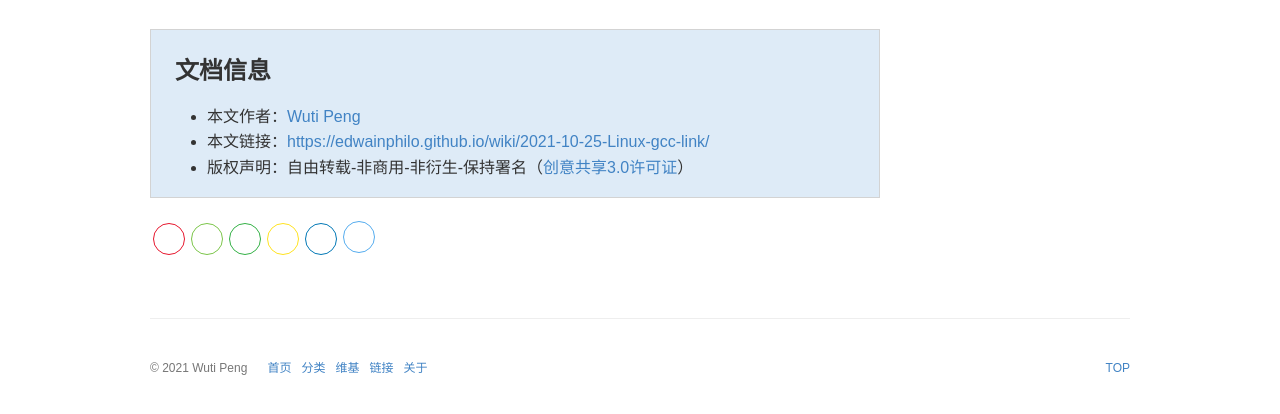
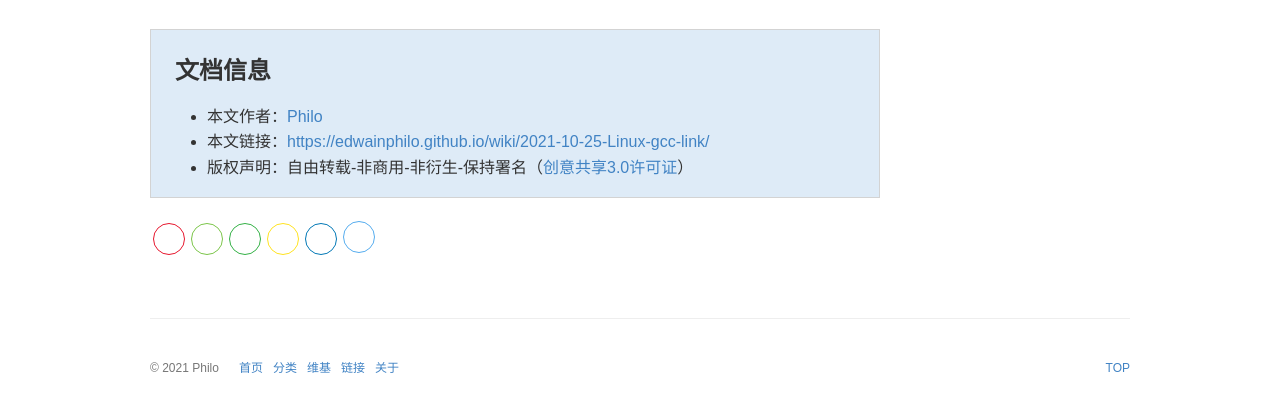
Before and after one commit to EdwainPhilo/edwainphilo.github.io, a Jekyll site: the page built from _wiki/2021-10-25-Linux-gcc-link.md, in a window 1280 px wide. Shown: the part 395-809 px from the top of the page. Built offline with Jekyll 4.4.1, drawn with Linux system fonts in a browser that asks for light colours; some web fonts are replaced; comment, search, counter and statistics services are not loaded; a style sheet for code colours, icons or effects is not loaded.

Commit message:
Update _config.yml

```diff
--- a/_config.yml
+++ b/_config.yml
@@ -48,12 +48,12 @@ highlight_theme: github
 # ---------------- #
 #      Author      #
 # ---------------- #
-author: Wuti Peng
+author: Philo
 organization:
 organization_url:
-github_username: Philonb
+github_username: EdwainPhilo
 location: Nanchang, China
-email:
+email: philo_m@outlook.com
 
 # ---------------- #
 #    Navigation    #
@@ -130,14 +130,14 @@ disqus:
     username:
 # https://imsun.net/posts/gitment-introduction/
 gitment:
-    owner: Philonb
+    owner: EdwainPhilo
     repo: blog-comments
     oauth:
         client_id: d3dd280361ed0c37b4dc
         client_secret: bc429f1dbbc368e776241d79c428d9ed7dfaf609
 # https://github.com/gitalk/gitalk#install
 gitalk:
-    owner: Philonb
+    owner: EdwainPhilo
     repo: blog-comments
     clientID: d3dd280361ed0c37b4dc
     clientSecret: bc429f1dbbc368e776241d79c428d9ed7dfaf609
```
